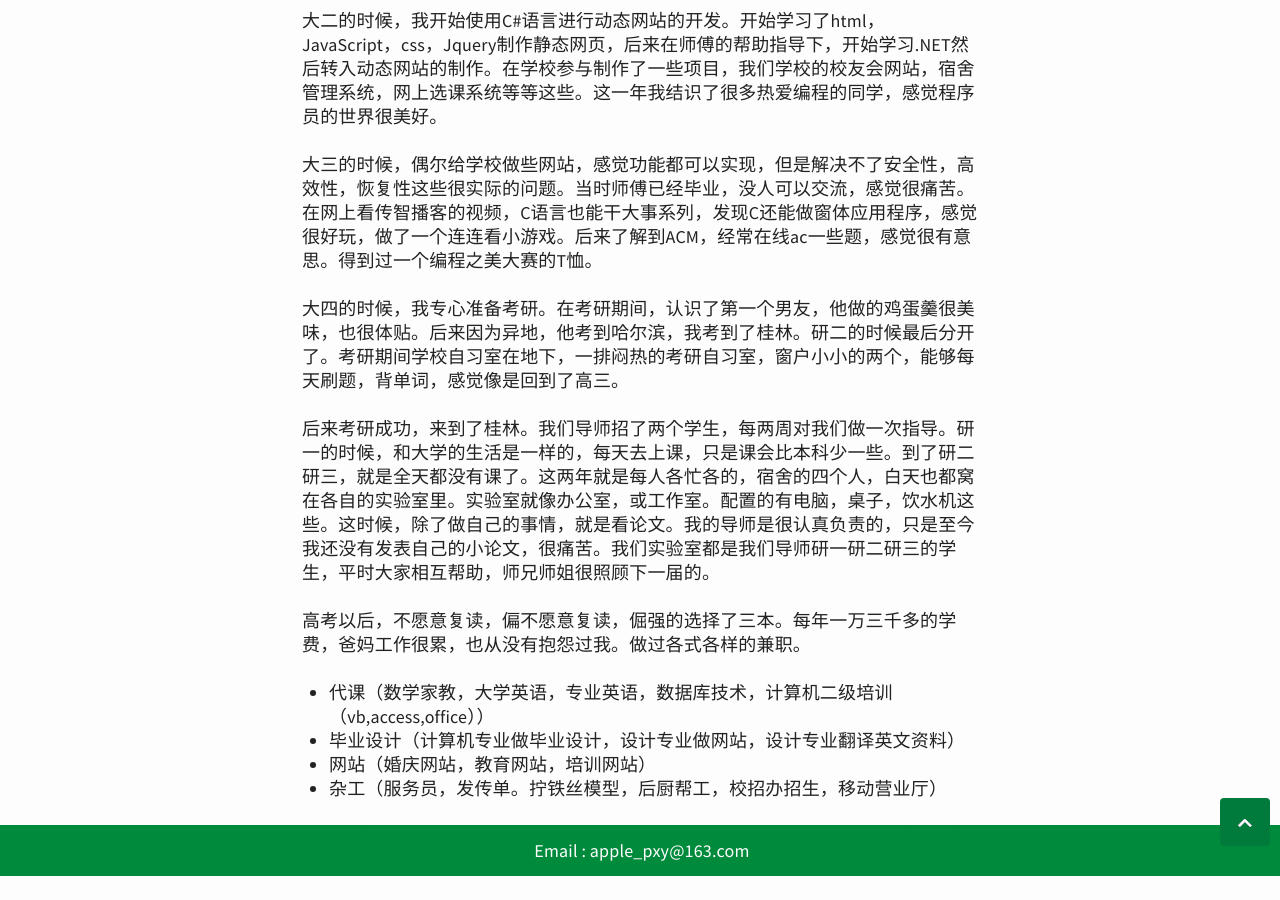
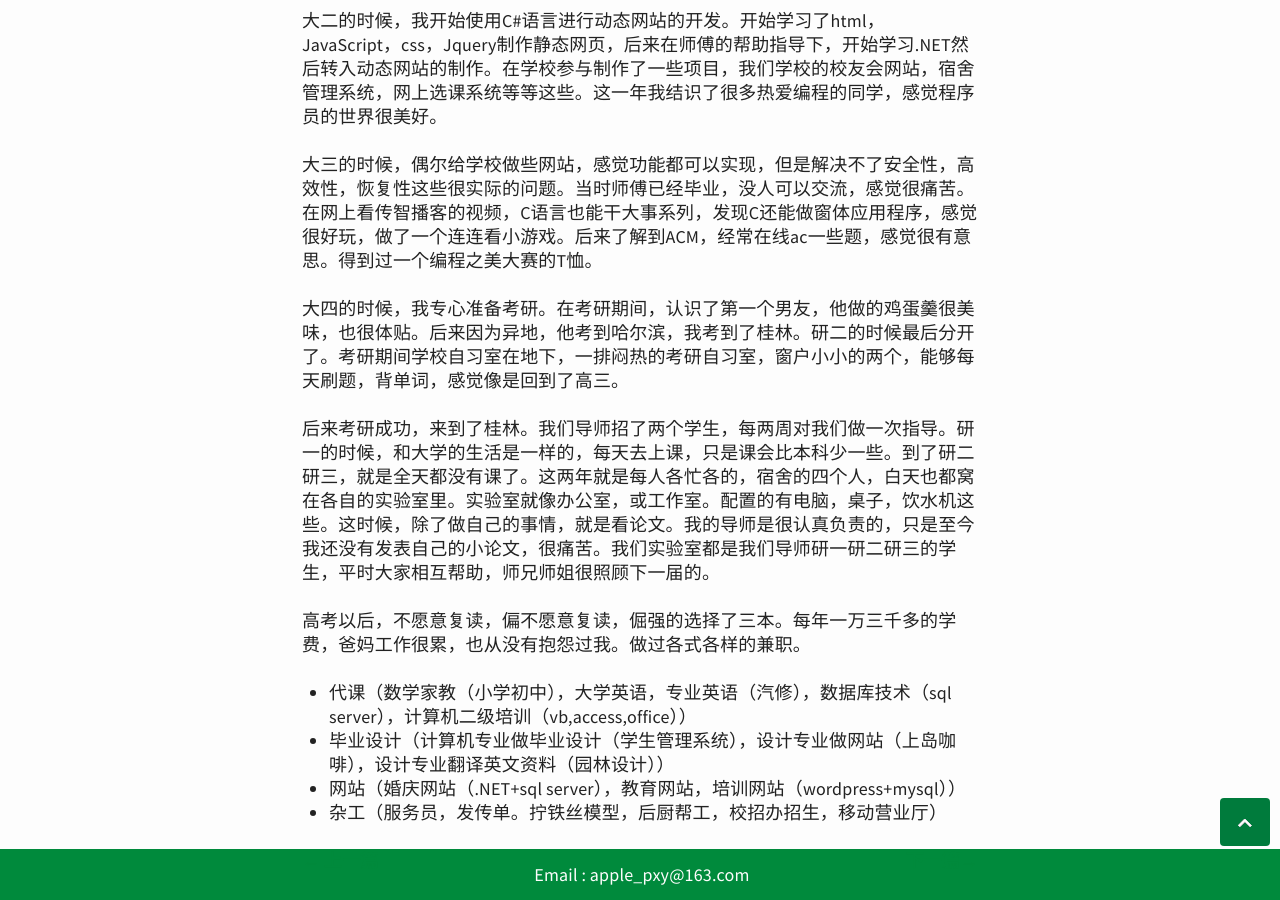
Before and after one commit to xiaoyu33/xiaoyu33.github.io, a Jekyll site: the page built from _posts/2015-08-15-this is xiaoyu.md, in a window 1280 px wide and 900 px high, scrolled down 710 px. Built offline with Jekyll 4.4.1, drawn with Linux system fonts in a browser that asks for light colours; comment, search, counter and statistics services are not loaded; before the commit the page ends 1586 px from its top, so only the background shows below that.

Commit message:
Update 2015-08-15-this is xiaoyu.md

```diff
--- a/_posts/2015-08-15-this is xiaoyu.md
+++ b/_posts/2015-08-15-this is xiaoyu.md
@@ -23,7 +23,7 @@ this is xiaoyu's blog
 后来考研成功，来到了桂林。我们导师招了两个学生，每两周对我们做一次指导。研一的时候，和大学的生活是一样的，每天去上课，只是课会比本科少一些。到了研二研三，就是全天都没有课了。这两年就是每人各忙各的，宿舍的四个人，白天也都窝在各自的实验室里。实验室就像办公室，或工作室。配置的有电脑，桌子，饮水机这些。这时候，除了做自己的事情，就是看论文。我的导师是很认真负责的，只是至今我还没有发表自己的小论文，很痛苦。我们实验室都是我们导师研一研二研三的学生，平时大家相互帮助，师兄师姐很照顾下一届的。
 
 高考以后，不愿意复读，偏不愿意复读，倔强的选择了三本。每年一万三千多的学费，爸妈工作很累，也从没有抱怨过我。做过各式各样的兼职。
-* 代课（数学家教，大学英语，专业英语，数据库技术，计算机二级培训（vb,access,office））
-* 毕业设计（计算机专业做毕业设计，设计专业做网站，设计专业翻译英文资料）
-* 网站（婚庆网站，教育网站，培训网站）
+* 代课（数学家教（小学初中），大学英语，专业英语（汽修），数据库技术（sql server），计算机二级培训（vb,access,office））
+* 毕业设计（计算机专业做毕业设计（学生管理系统），设计专业做网站（上岛咖啡），设计专业翻译英文资料（园林设计））
+* 网站（婚庆网站（.NET+sql server），教育网站，培训网站（wordpress+mysql））
 * 杂工（服务员，发传单。拧铁丝模型，后厨帮工，校招办招生，移动营业厅）
```
